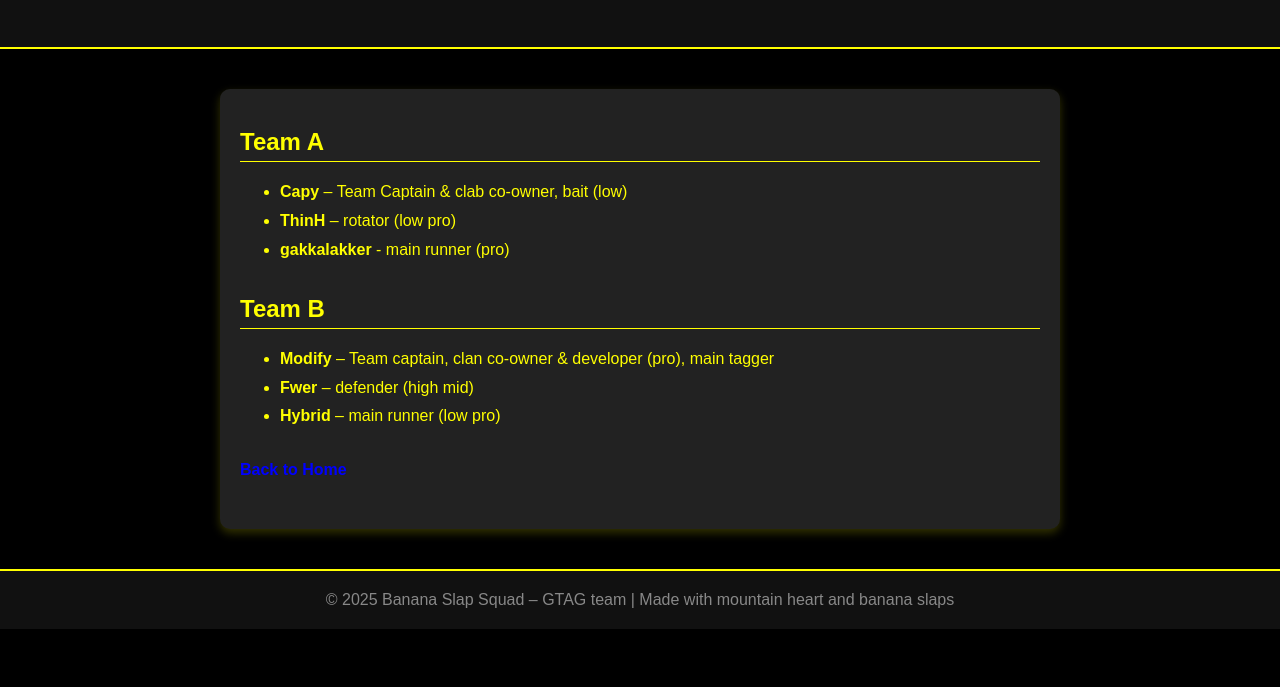
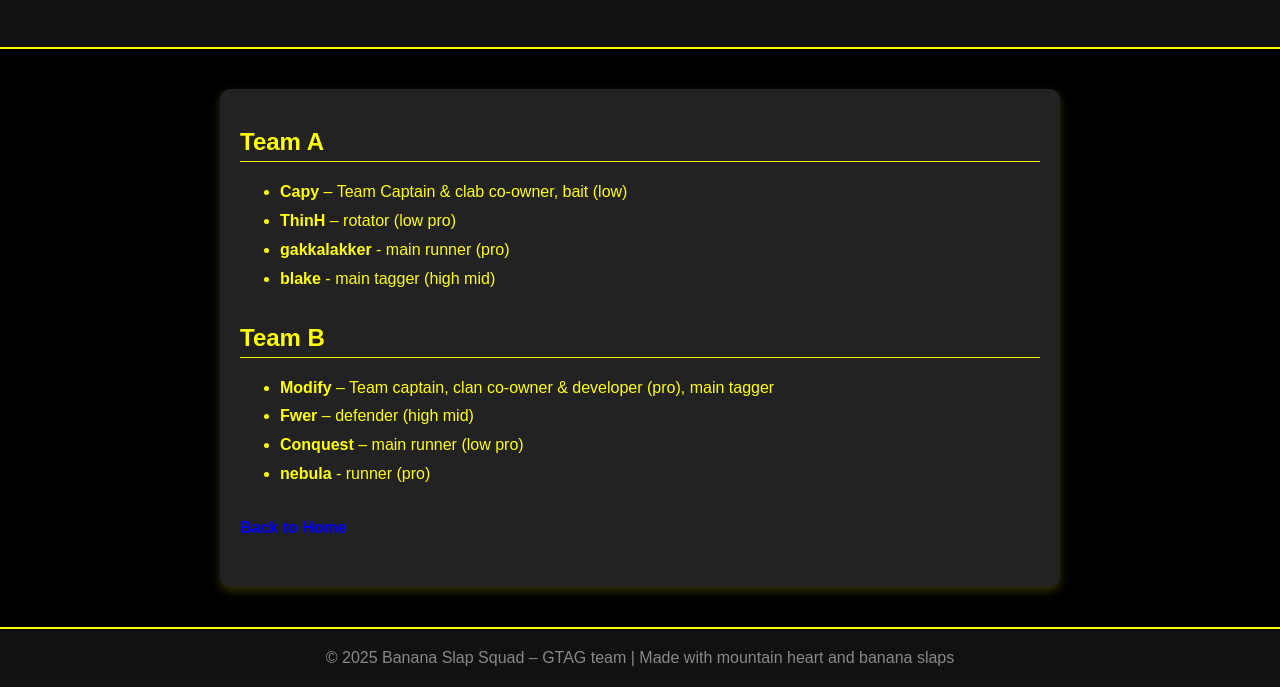
Before and after one commit to Hujuq/Hujuq.github.io, a plain HTML site: page teams.html in a window 1280 px wide. Shown: the part 161-848 px from the top of the page. Before the commit the page ends 800 px from the top, so only its background shows below. Drawn offline with Linux system fonts and the light colour scheme.

Commit message:
Update teams.html

```diff
--- a/teams.html
+++ b/teams.html
@@ -85,6 +85,7 @@
         <li><strong>Capy</strong> – Team Captain & clab co-owner, bait (low)</li>
         <li><strong>ThinH</strong> – rotator (low pro)</li>
         <li><strong>gakkalakker</strong> - main runner (pro)</li>
+        <li><strong>blake</strong> - main tagger (high mid)</li>
       </ul>
     </section>
 
@@ -93,7 +94,8 @@
       <ul>
         <li><strong>Modify</strong> – Team captain, clan co-owner & developer (pro), main tagger</li>
         <li><strong>Fwer</strong> – defender (high mid)</li>
-        <li><strong>Hybrid</strong> – main runner (low pro)</li>
+        <li><strong>Conquest</strong> – main runner (low pro)</li>
+        <li><strong>nebula</strong> - runner (pro)</li>
       </ul>
     </section>
 
```
